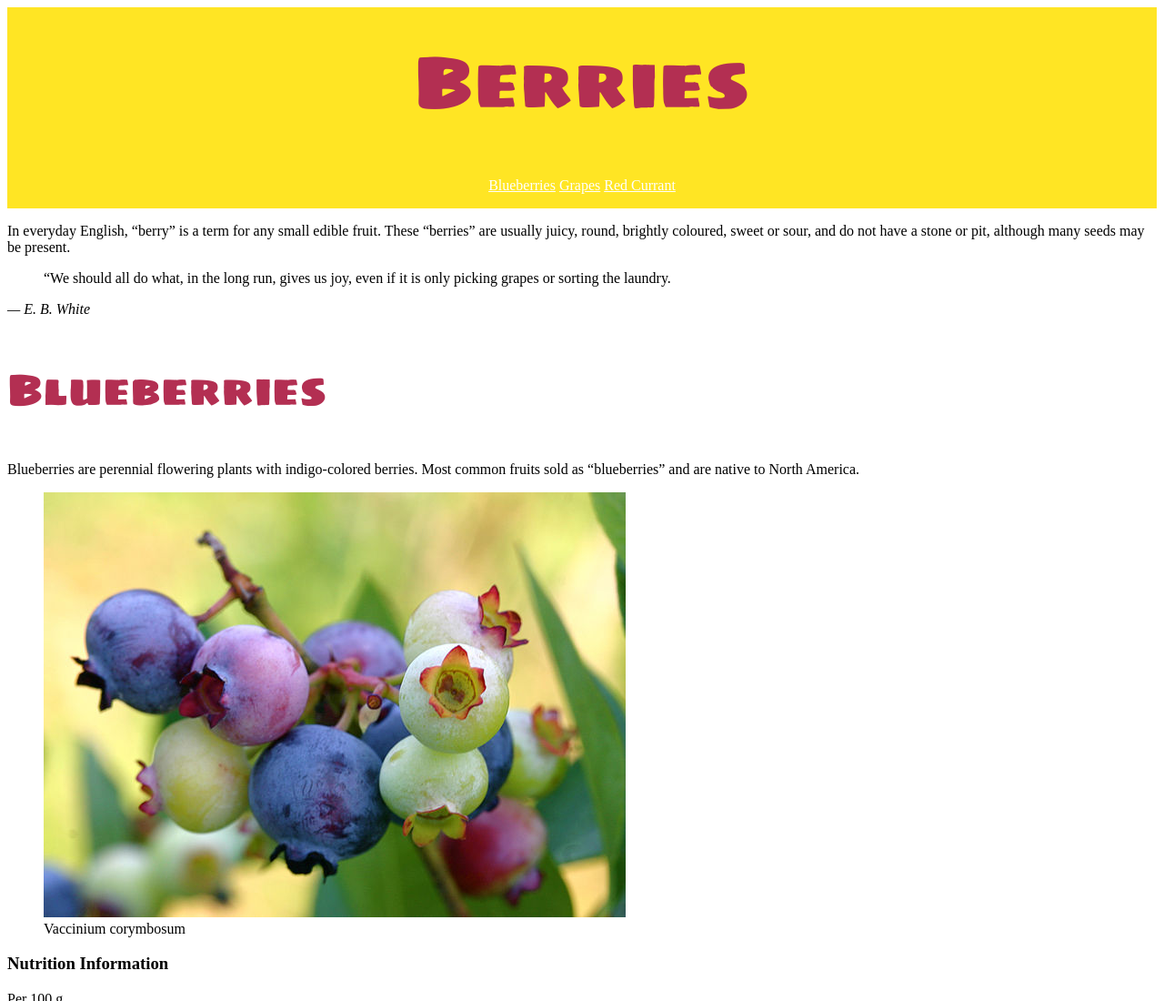
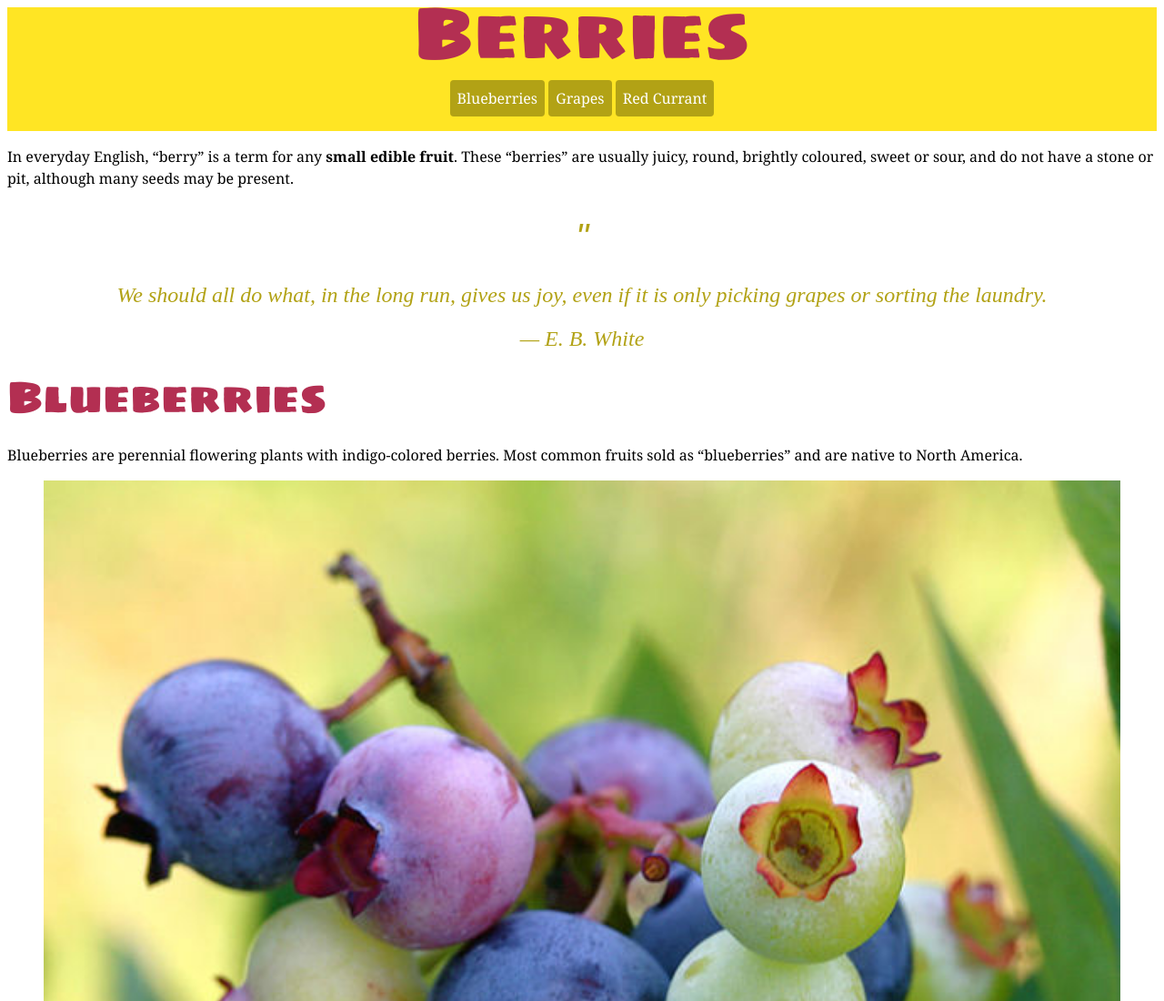
Before and after one commit to anthonyaubrey/dsn1674-project-1, a plain HTML site: page index.html in a window 1280 px wide. Shown: the top 1100 px of the page at 91% size. Drawn offline with Linux system fonts and the light colour scheme.

Commit message:
Added color, design aspects

```diff
--- a/css/general.css
+++ b/css/general.css
@@ -1,3 +1,8 @@
+html {
+  font-family: "Georgia", sans-serif;
+  line-height: 1.5rem;
+}
+
 h1, h2 {
   font-weight: normal;
   font-size: 3rem;
@@ -36,3 +41,36 @@ header {
 a {
   color: #ffffff;
 }
+
+nav a {
+  display: inline-block;
+  padding: 0.5em;
+  background-color: #b2a215;
+  color: white;
+  text-decoration: none;
+  border-radius: 4px;
+}
+
+a:hover {
+  background-color:#b32f52;
+}
+
+img {
+  width: 100%;
+}
+
+.center {
+  text-align: center;
+  font-size: 1.5rem;
+  font-family: serif;
+  font-style: italic;
+  color:#b2a215;
+}
+
+.quote {
+  text-align: center;
+  font-size: 2.5rem;
+  font-family: sans-serif;
+  font-style: italic;
+  color:#b2a215;
+}
--- a/index.html
+++ b/index.html
@@ -23,9 +23,11 @@
 
 </header>
 
-  <p>In everyday English, “berry” is a term for any small edible fruit. These “berries” are usually juicy, round, brightly coloured, sweet or sour, and do not have a stone or pit, although many seeds may be present.</p>
+  <p>In everyday English, “berry” is a term for any <b>small edible fruit</b>. These “berries” are usually juicy, round, brightly coloured, sweet or sour, and do not have a stone or pit, although many seeds may be present.</p>
 
-  <blockquote class="center">“We should all do what, in the long run, gives us joy, even if it is only picking grapes or sorting the laundry.</blockquote>
+  <p class="quote">"</p>
+
+  <blockquote class="center">We should all do what, in the long run, gives us joy, even if it is only picking grapes or sorting the laundry.</blockquote>
 
   <p class="center"><cite>— E. B. White</cite></p>
 
```
